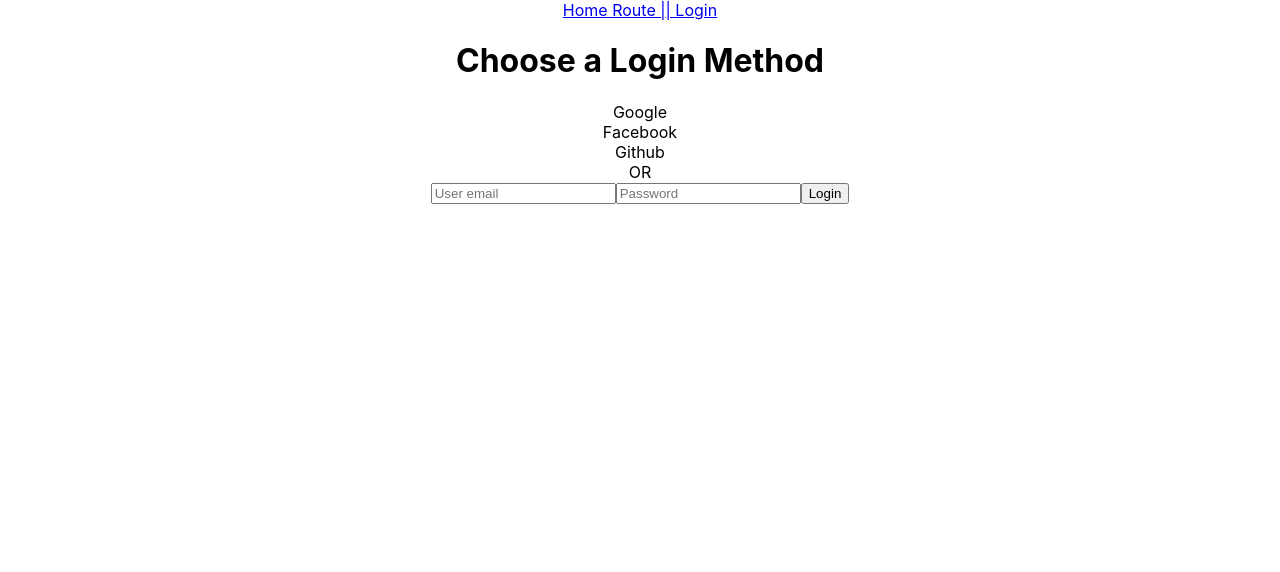
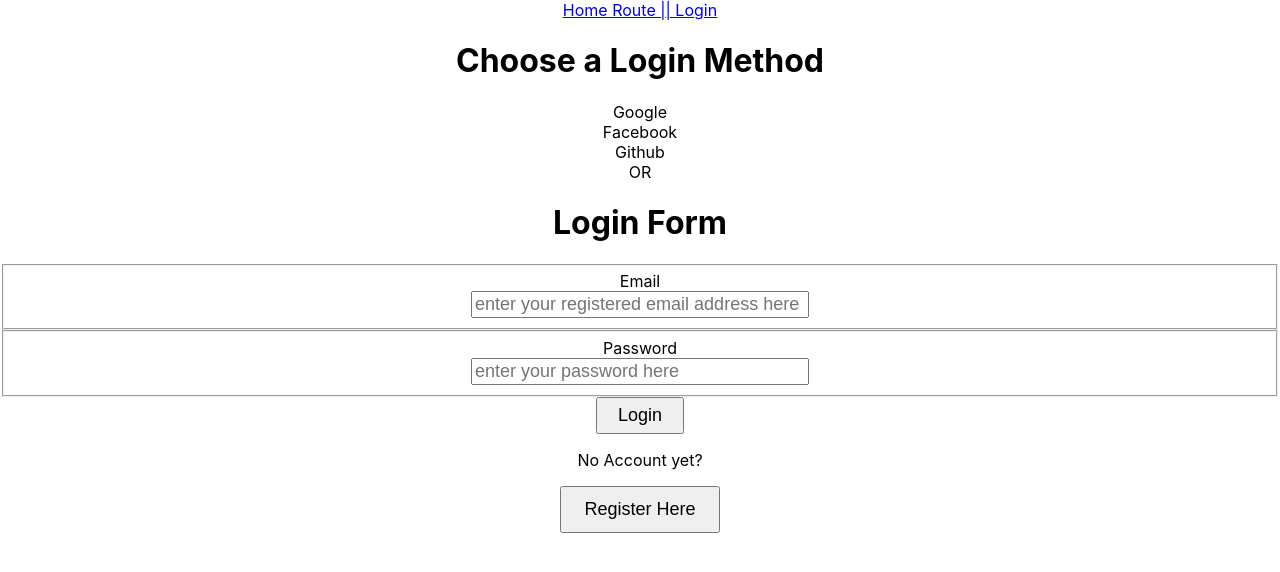
Before and after one commit to bappyasif/oauth2-scenarios, a React (Create React App) app in the folder client/: page /login in a window 1280 px wide. Shown: the top 572 px of the page. Built offline with nearby package versions, Linux system fonts and the light colour scheme; no server answers.

Commit message:
added feature, fixed bugs
* also added user authentication with form
* fixed bugs for logout functionality for email and password based authentications
* fixed data update bug from non oauth2 secret component route
* modularized code a bit for keeping it tidy and DRY

```diff
--- a/client/src/App.js
+++ b/client/src/App.js
@@ -42,7 +42,7 @@ function App() {
       <Navbar user={user?.user} />
       <Routes>
         <Route path='/' element={<Home />} />
-        <Route path='/login' element={<Login setUser={setUser} />} />
+        <Route path='/login' element={<Login setUser={setUser} user={user} />} />
         <Route path='/login/success' element={<LoginSuccess />} />
         <Route path='/secretRoute' element={<SecretRoute setUser={setUser} />} />
       </Routes>
--- /dev/null
+++ b/client/src/components/AuthenticationForm.js
@@ -0,0 +1,59 @@
+import React, { useState } from 'react'
+import { useNavigate } from 'react-router-dom'
+
+function AuthenticationForm({url, formControls, setUser, actionText}) {
+    const [formData, setFormData] = useState({})
+
+    const navigate = useNavigate()
+
+    const handleFormDataChange = (evt, el) => setFormData(prev => ({ ...prev, [el]: evt.target.value }))
+
+    const sendLoginRequest = () => {
+        // const url = 'http:///localhost:4000/ep-auth/login';
+        fetch(url, {
+            method: "POST",
+            credentials: "include",
+            headers: {
+                "Accept": "Application/json",
+                "content-Type": "Application/json"
+            },
+            body: JSON.stringify(formData)
+        }).then(resp => resp.json())
+            .catch(err => console.log("response error!!", err))
+            .then(data => {
+                console.log(data)
+                setUser(data);
+                navigate("/");
+            })
+            .catch(err => console.log("data error", err))
+    }
+
+    const handleSubmit = (evt) => {
+        evt.preventDefault();
+        if (formData.email && formData.password) {
+            sendLoginRequest()
+        } else {
+            alert("enter your registered email and password")
+        }
+    }
+
+    const renderFormControls = () => formControls?.map(item => <RenderFormControl key={item.id} item={item} changeHandler={handleFormDataChange} />);
+
+    return (
+        <form method='post' onSubmit={handleSubmit}>
+            {renderFormControls()}
+            <button style={{fontSize: "large", padding: "6px 20px"}} className="submit" type='submit'>{actionText}</button>
+        </form>
+    )
+}
+
+const RenderFormControl = ({item, changeHandler}) => {
+    return (
+        <fieldset>
+            <label style={{display: "block"}}>{item.label}</label>
+            <input style={{fontSize: "large", width: "330px"}} type={item.type} placeholder={item.placeholder} name={item.id} id={item.id} required onChange={e => changeHandler(e, item.id)} />
+        </fieldset>
+    )
+}
+
+export default AuthenticationForm
--- a/client/src/routes/Login.js
+++ b/client/src/routes/Login.js
@@ -1,6 +1,12 @@
 import React, { useState } from 'react'
+import { useNavigate } from 'react-router-dom';
+import AuthenticationForm from '../components/AuthenticationForm';
 
-export const Login = ({setUser}) => {
+export const Login = ({ setUser, user }) => {
+    const [showRegistration, setShowRegistration] = useState(false);
+
+    const toggle = () => setShowRegistration(prev => !prev);
+
     const google = () => {
         window.open("http://localhost:4000/auth/google", "_self");
     };
@@ -32,56 +38,65 @@ export const Login = ({setUser}) => {
                     <div className="line" />
                     <div className="or">OR</div>
                 </div>
-                <div className="right">
-                    <UserLogin setUser={setUser} />
-                    {/* <input type="text" placeholder="Username" />
-                    <input type="text" placeholder="Password" />
-                    <button className="submit" onClick={handleLogin}>Login</button> */}
-                </div>
+                {
+                    user?.user
+                        ? null
+                        :
+                        <div className="right">
+                        {
+                            showRegistration
+                            ? <UserRegistration setUser={setUser} />
+                            : <UserLogin setUser={setUser} />
+                        }
+                    </div>
+                }
+                <DecideWhichAuthenticationMethodToShow toggle={toggle} showRegistration={showRegistration} />
             </div>
         </div>
     );
 };
 
-const UserLogin = ({setUser}) => {
-    // const [user, setUser] = useState({})
-    const [formData, setFormData] = useState({})
+const DecideWhichAuthenticationMethodToShow = ({toggle ,showRegistration}) => {
+    const leftText = showRegistration ? "Already has an Account?" : "No Account yet?"
+    const buttonText = showRegistration ? "Login" : "Register"
+    return (
+        <div>
+            <p>{leftText}</p>
+            <button style={{fontSize: "large", padding: "11px 22px"}} onClick={toggle}>{buttonText} Here</button>
+        </div>
+    )
+}
 
-    const handleFormDataChange = (evt, el) => setFormData(prev => ({ ...prev, [el]: evt.target.value }))
+const UserRegistration = ({ setUser }) => {
+    const url = 'http:///localhost:4000/ep-auth/register';
 
-    const sendLoginRequest = () => {
-        const url = 'http:///localhost:4000/ep-auth/login';
-        fetch(url, {
-            method: "POST",
-            credentials: "include",
-            headers: {
-                "Accept": "Application/json",
-                "content-Type": "Application/json"
-            },
-            body: JSON.stringify(formData)
-        }).then(resp => resp.json())
-            .catch(err => console.log("response error!!", err))
-            .then(data => {
-                console.log(data)
-                setUser(data);
-            })
-            .catch(err => console.log("data error", err))
-    }
-
-    const handleLogin = (evt) => {
-        evt.preventDefault();
-        if (formData.email && formData.password) {
-            sendLoginRequest()
-        } else {
-            alert("enter your registered email and password")
-        }
-    }
+    const formControls = [
+        { label: "Name", type: "text", id: "name", placeholder: "enter your name here" },
+        { label: "Email", type: "email", id: "email", placeholder: "enter your email address" },
+        { label: "Password", type: "password", id: "password", placeholder: "enter your password here" },
+        { label: "Confirm Password", type: "password", id: "confirm", placeholder: "retype your password here" }
+    ];
 
     return (
-        <form method='post' onSubmit={handleLogin}>
-            <input type="emnail" placeholder="User email" required onChange={e=>handleFormDataChange(e, "email")} />
-            <input type="password" placeholder="Password" required onChange={e=>handleFormDataChange(e, "password")} />
-            <button className="submit" type='submit'>Login</button>
-        </form>
+        <div>
+            <h1>Registration Form</h1>
+            <AuthenticationForm url={url} formControls={formControls} setUser={setUser} actionText={"Register"} />
+        </div>
     )
 }
+
+const UserLogin = ({ setUser }) => {
+    const url = 'http:///localhost:4000/ep-auth/login';
+
+    const formControls = [
+        { label: "Email", type: "email", id: "email", placeholder: "enter your registered email address here" },
+        { label: "Password", type: "password", id: "password", placeholder: "enter your password here" }
+    ];
+
+    return (
+        <div>
+            <h1>Login Form</h1>
+            <AuthenticationForm url={url} formControls={formControls} setUser={setUser} actionText={"Login"} />
+        </div>
+    )
+}
--- a/client/src/routes/SecretRoute.js
+++ b/client/src/routes/SecretRoute.js
@@ -24,7 +24,7 @@ export const fetchAuthenticatedUserData = (url, setData) => {
         .catch(err => console.log("response error", err))
         .then(data => {
             console.log(data, "Dataaaaa!!")
-            setData(data);
+            data?.user && setData(data);
         })
         .catch(err => console.log("data error", err))
 }
```
Also changed, not shown: 1 other file (tests, documents, lock files or other folders).
